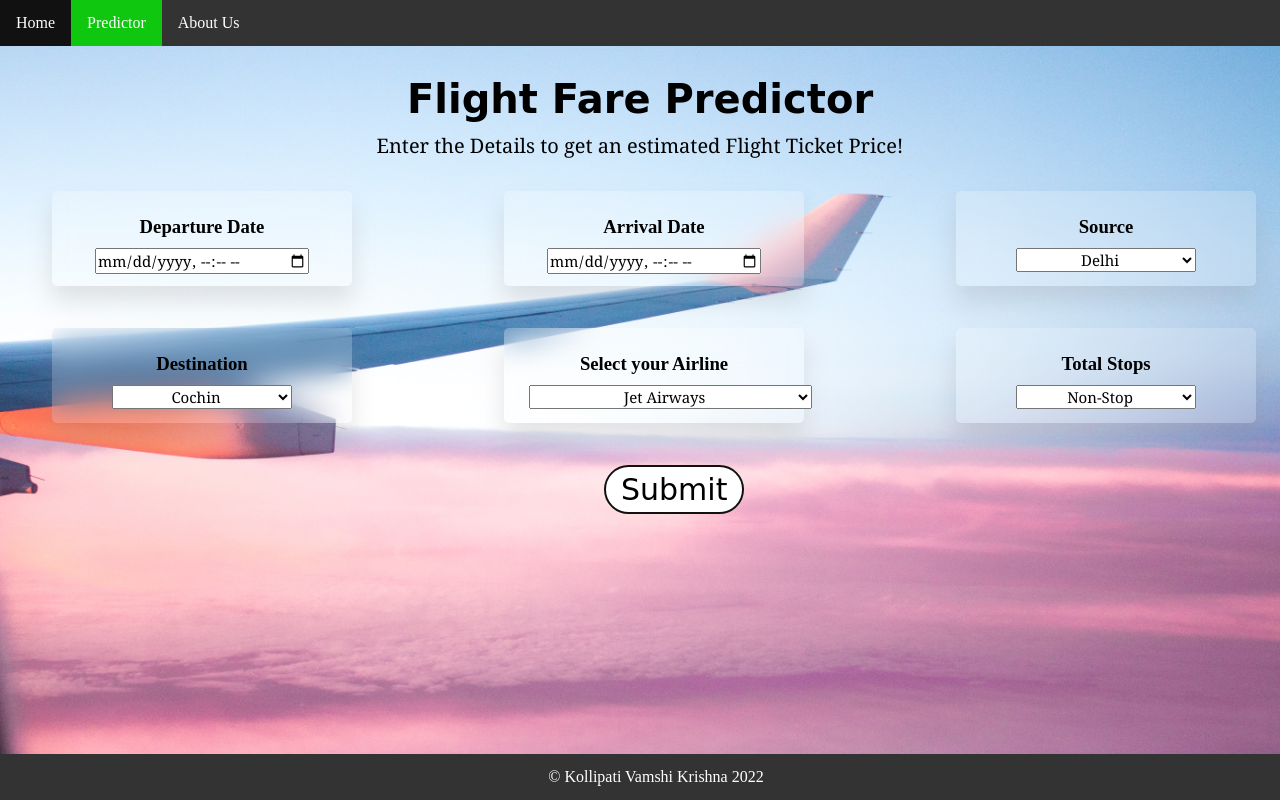
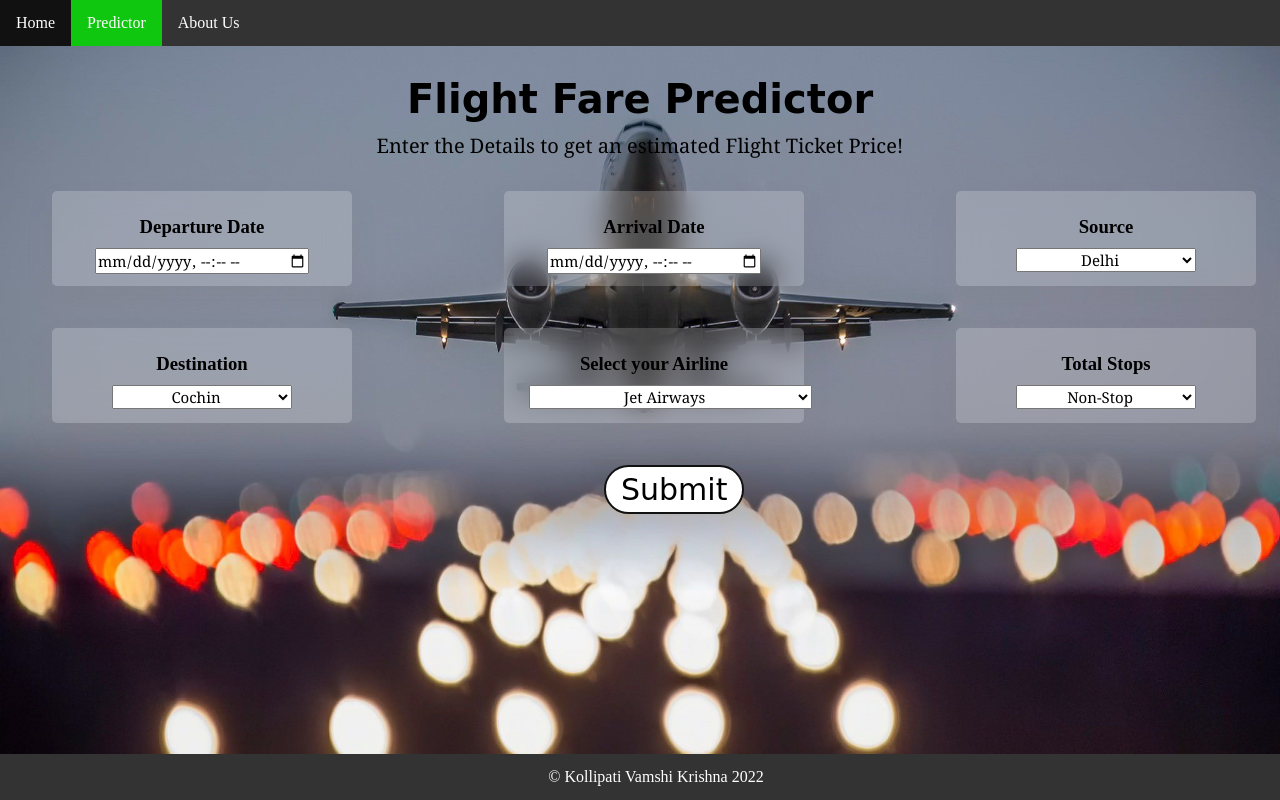
Before and after one commit to Kollipati/Flight-Fare-Prediction-End-To-End-Project, a Flask app: page /predictor in a window 1280 px wide; the page is wider, and only the part inside the window is pictured. Run offline with Flask 2, Linux system fonts and the light colour scheme; parts of the project's set-up code (start-up, migrations or seed data) failed here and were passed over.

Commit message:
Update styles2.css

```diff
--- a/static/styles2.css
+++ b/static/styles2.css
@@ -4,7 +4,7 @@
 }
 
 body {
-    background-image: url('images\\bgimg2.jpg');
+    background-image: url('images\\two.jpg');
     background-repeat: no-repeat;
     background-attachment: fixed;
     background-size: 100% 100%;
```
